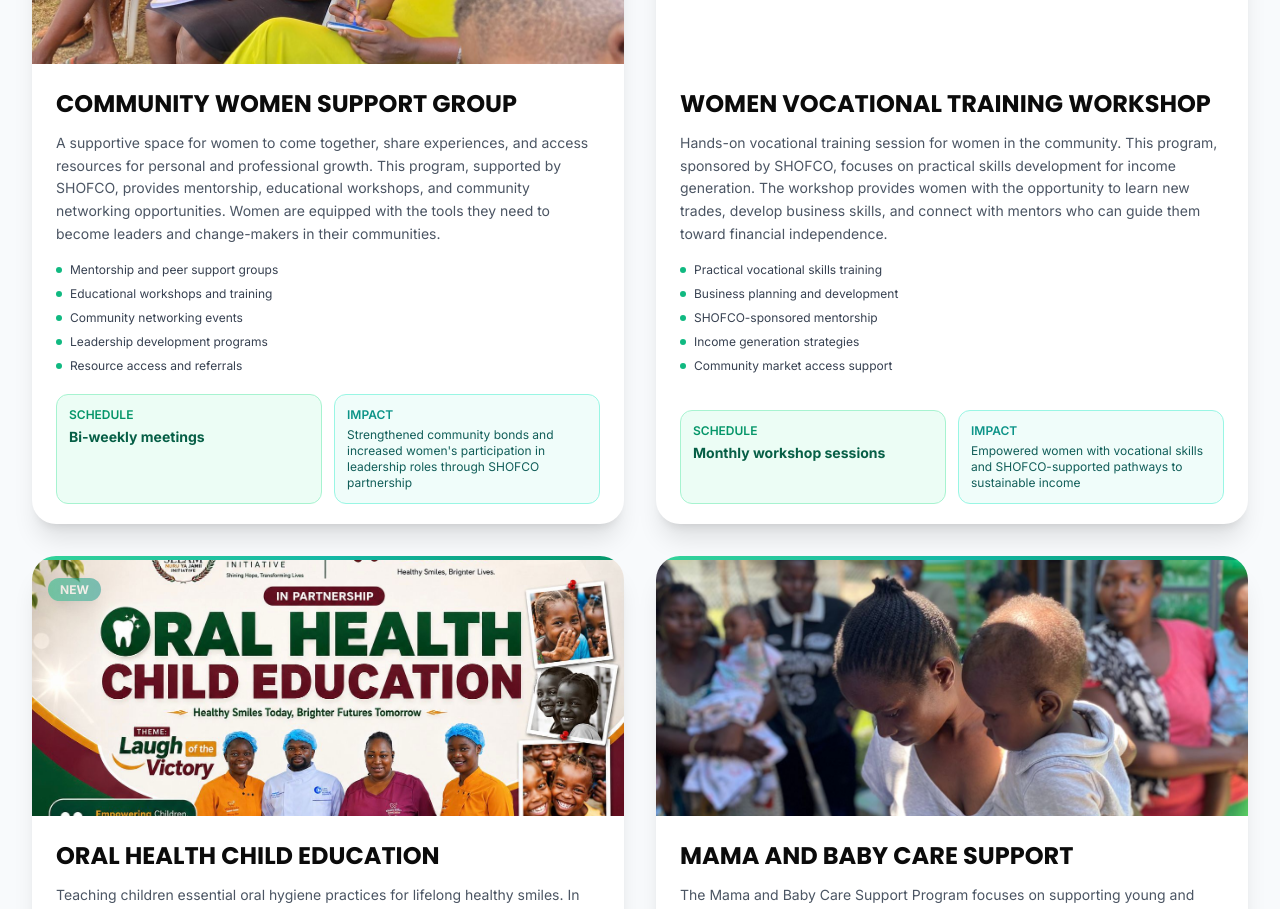
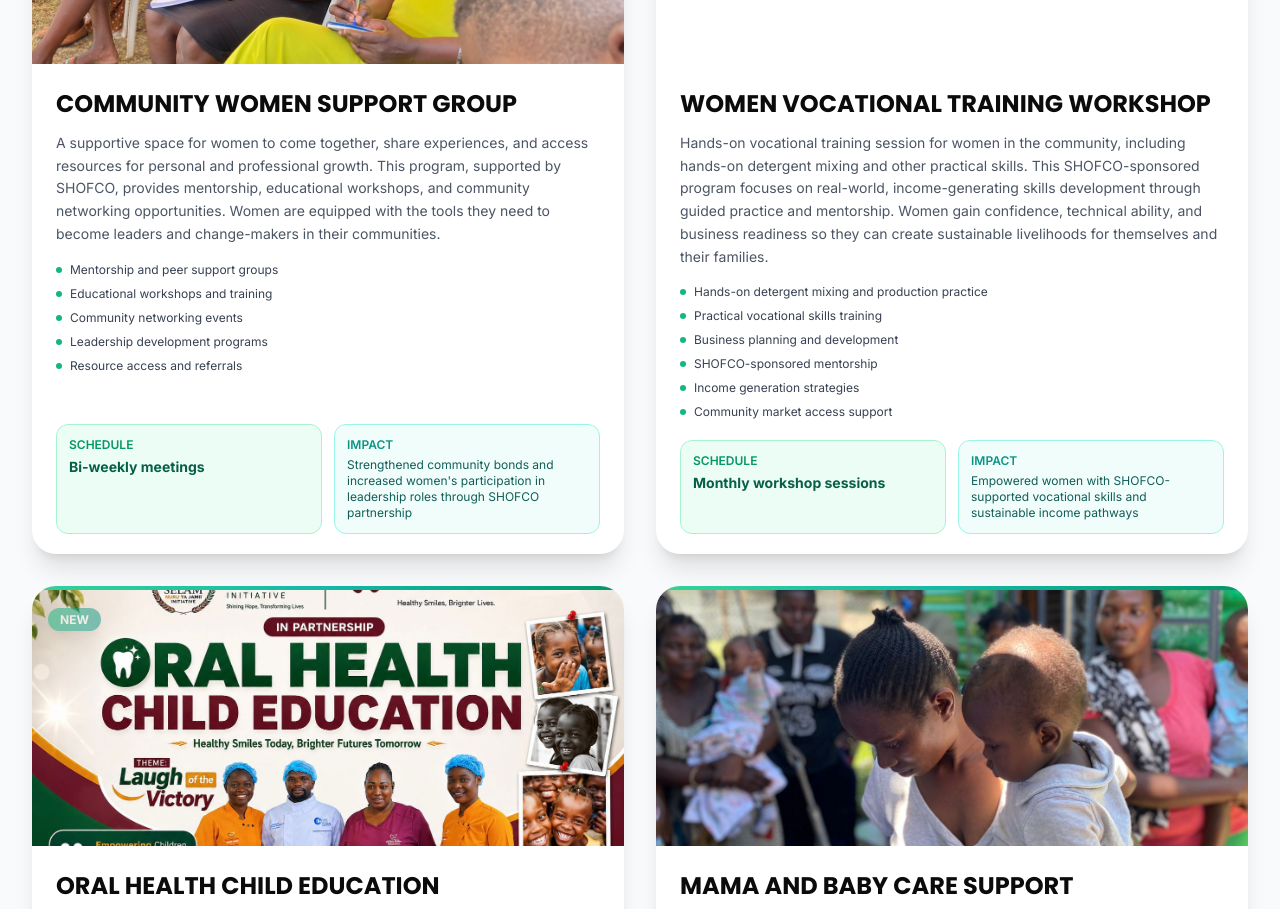
Before and after one commit to Vinn254/selam-NGO, a Next.js app: page /what-we-do in a window 1280 px wide. Shown: the part 1440-2349 px from the top of the page. Built offline with nearby package versions, Linux system fonts and the light colour scheme; grey boxes are pictures that could not be loaded.

Commit message:
Expand vocational workshop description and replace photo3 with photo9 in hero slider

```diff
--- a/app/what-we-do/page.js
+++ b/app/what-we-do/page.js
@@ -61,8 +61,9 @@ const programs = [
   {
     id: 10,
     title: 'WOMEN VOCATIONAL TRAINING WORKSHOP',
-    description: 'Hands-on vocational training session for women in the community. This program, sponsored by SHOFCO, focuses on practical skills development for income generation. The workshop provides women with the opportunity to learn new trades, develop business skills, and connect with mentors who can guide them toward financial independence.',
+    description: 'Hands-on vocational training session for women in the community, including hands-on detergent mixing and other practical skills. This SHOFCO-sponsored program focuses on real-world, income-generating skills development through guided practice and mentorship. Women gain confidence, technical ability, and business readiness so they can create sustainable livelihoods for themselves and their families.',
     initiatives: [
+      'Hands-on detergent mixing and production practice',
       'Practical vocational skills training',
       'Business planning and development',
       'SHOFCO-sponsored mentorship',
@@ -70,7 +71,7 @@ const programs = [
       'Community market access support',
     ],
     schedule: 'Monthly workshop sessions',
-    impact: 'Empowered women with vocational skills and SHOFCO-supported pathways to sustainable income',
+    impact: 'Empowered women with SHOFCO-supported vocational skills and sustainable income pathways',
     image: '/vid2.mp4',
     mediaType: 'video',
   },
--- a/components/HeroSection.js
+++ b/components/HeroSection.js
@@ -20,7 +20,7 @@ const heroImages = [
     priority: false,
   },
   {
-    src: '/photo3.jpeg',
+    src: '/photo9.jpeg',
     alt: 'Marginalized aid and community support',
     priority: false,
   },
```
